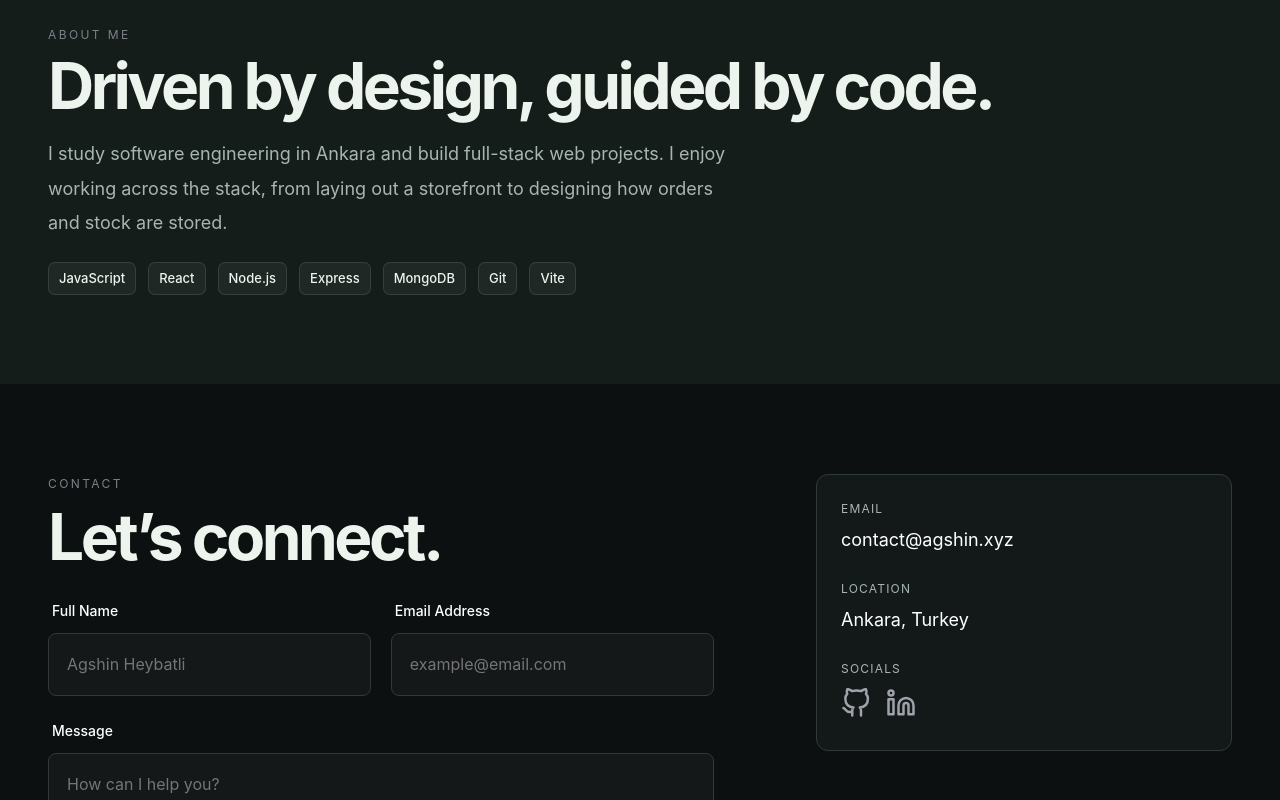
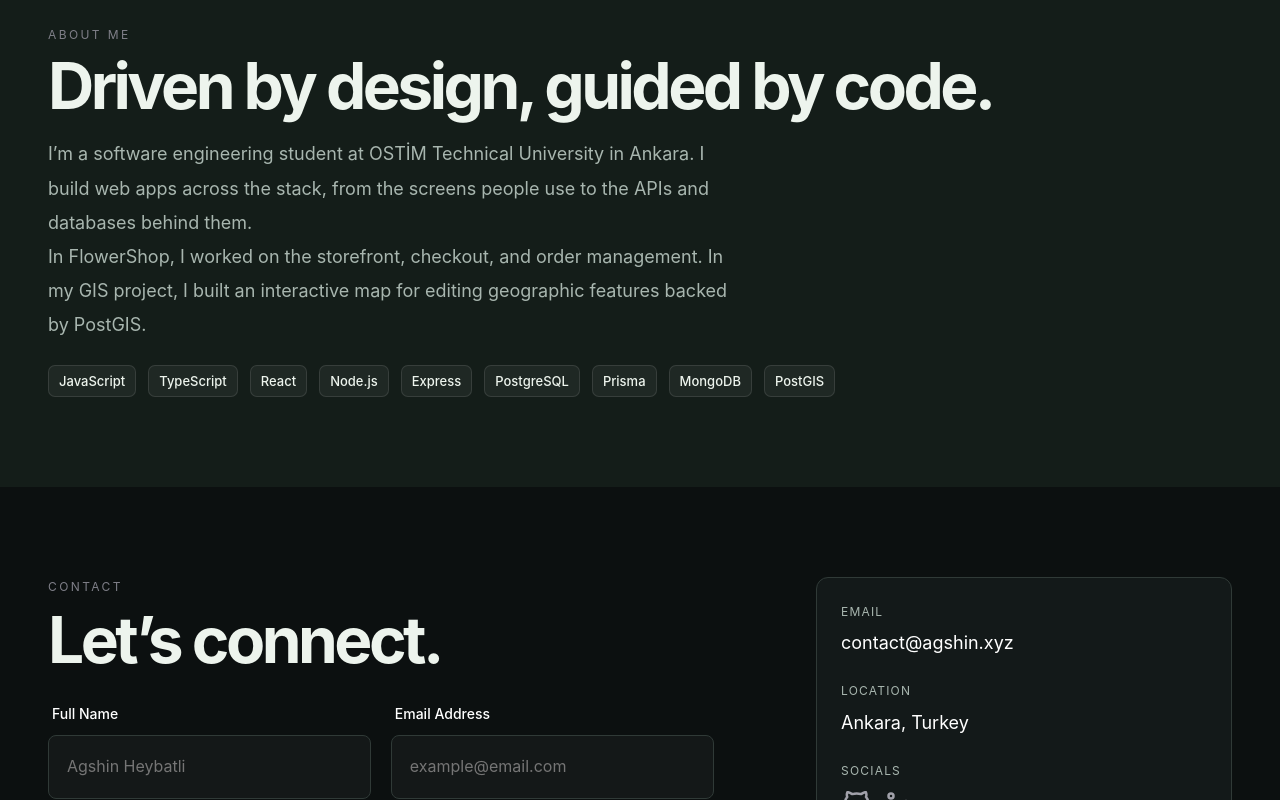
Before and after one commit to 4gshin/personal-portfolio, a React (Vite) app: page / in a window 1280 px wide. Shown: the part 1120-1920 px from the top of the page. Built offline with nearby package versions, Linux system fonts and the light colour scheme; no server answers.

Commit message:
Refresh the About section and core stack

```diff
--- a/src/App.jsx
+++ b/src/App.jsx
@@ -17,6 +17,10 @@ const getApiUrl = () => import.meta.env.VITE_API_URL || "http://localhost:5001/a
 // Ana səhifədə maksimum neçə layihə göstərilsin (admin paneldən "featured" seçilənlər,
 // heç biri seçilməyibsə isə ən son əlavə olunanlar).
 const FEATURED_LIMIT = 3;
+const CORE_STACK = [
+  'JavaScript', 'TypeScript', 'React', 'Node.js', 'Express',
+  'PostgreSQL', 'Prisma', 'MongoDB', 'PostGIS'
+];
 
 // Admin paneldən verilən "order" dəyərinə görə sıralayır (1 = birinci).
 // order verilməyib / 0-dırsa, o layihə sıra siyahısının sonuna düşür və
@@ -60,7 +64,6 @@ const Home = () => {
     } catch (error) { toast.error("Server connection error!"); }
   };
 
-  const techStack = ["JavaScript", "React", "Node.js", "Express", "MongoDB", "Git", "Vite"];
   const fadeInUp = { initial: { opacity: 0, y: 30 }, whileInView: { opacity: 1, y: 0 }, viewport: { once: true }, transition: { duration: 0.6 } };
 
   return (
@@ -130,11 +133,12 @@ const Home = () => {
               <p className="section-kicker">About Me</p>
               <h2 className="about-title-lg">Driven by design, guided by code.</h2>
               <div className="about-description-lg">
-                <p>I study software engineering in Ankara and build full-stack web projects. I enjoy working across the stack, from laying out a storefront to designing how orders and stock are stored.</p>
+                <p>I’m a software engineering student at OSTİM Technical University in Ankara. I build web apps across the stack, from the screens people use to the APIs and databases behind them.</p>
+                <p>In FlowerShop, I worked on the storefront, checkout, and order management. In my GIS project, I built an interactive map for editing geographic features backed by PostGIS.</p>
               </div>
               <div className="stack-wrap-lg">
-                {techStack.map((s, i) => (
-                  <motion.span key={i} className="stack-pill-lg" whileHover={{ scale: 1.1, backgroundColor: "#fff", color: "#000" }}>{s}</motion.span>
+                {CORE_STACK.map(technology => (
+                  <span key={technology} className="stack-pill-lg">{technology}</span>
                 ))}
               </div>
             </motion.div>
```
